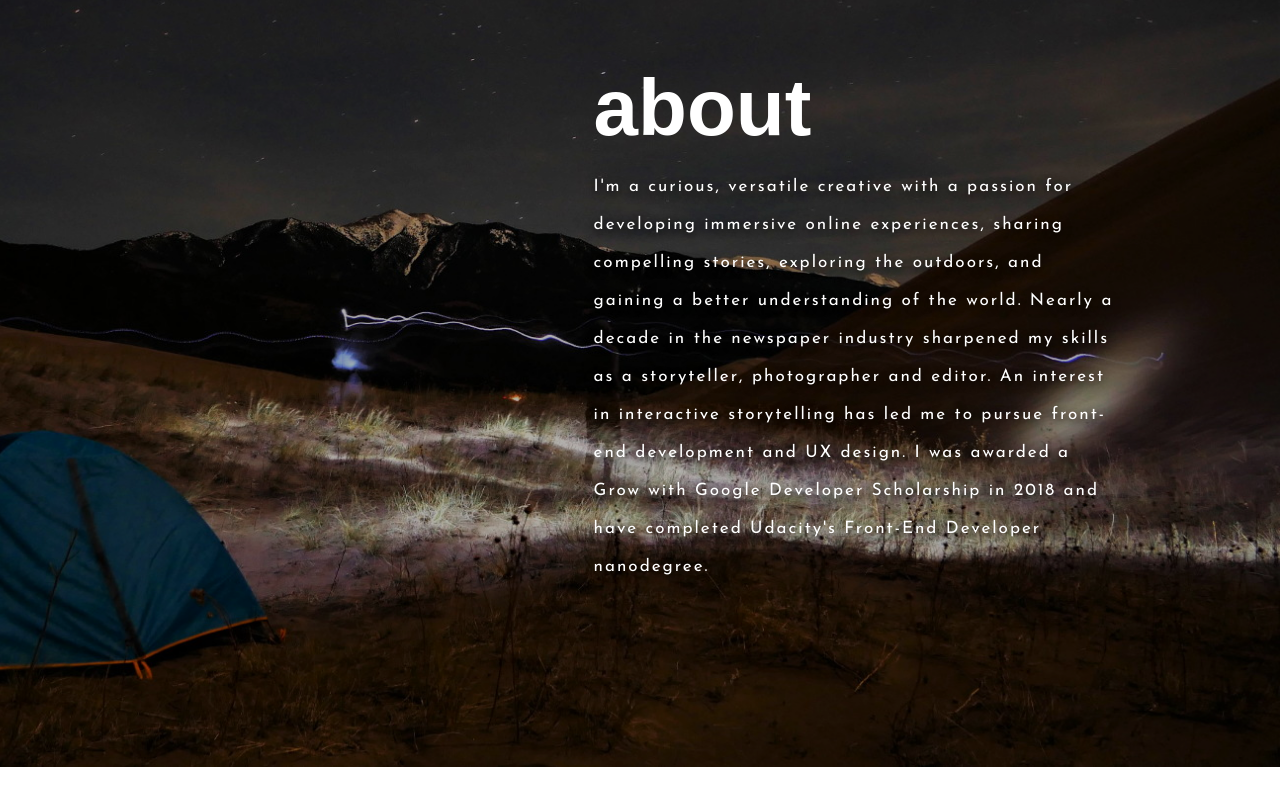
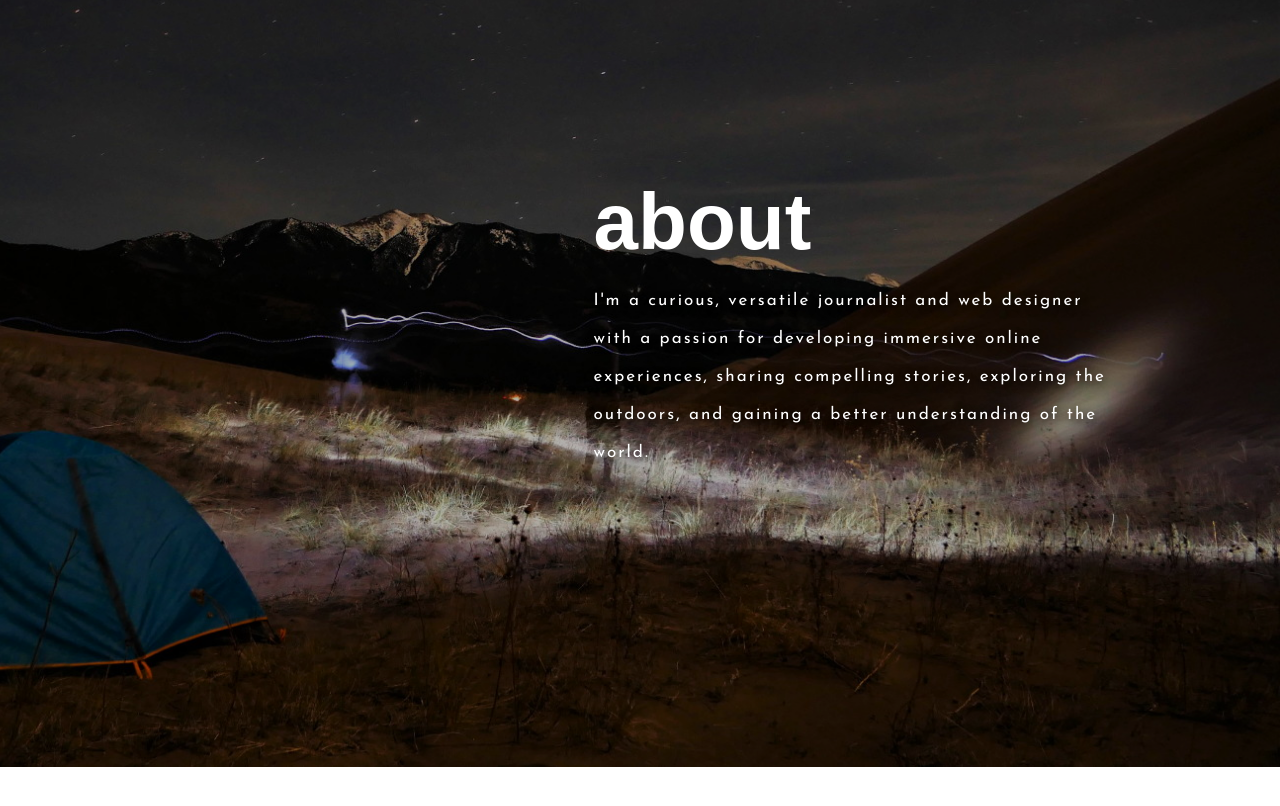
Before and after one commit to mattdahlseid/mattdahlseid.github.io, a website: page index.html in a window 1280 px wide. Shown: the part 993-1799 px from the top of the page. Drawn offline with nearby package versions, Linux system fonts and the light colour scheme.

Commit message:
edit: about bio shortened

```diff
--- a/index.html
+++ b/index.html
@@ -60,7 +60,7 @@
                     About
                 </div>
                 <div class="bio__text">
-                    I'm a curious, versatile creative with a passion for developing immersive online experiences, sharing compelling stories, exploring the outdoors, and gaining a better understanding of the world. Nearly a decade in the newspaper industry sharpened my skills as a storyteller, photographer and editor. An interest in interactive storytelling has led me to pursue front-end development and UX design. I was awarded a Grow with Google Developer Scholarship in 2018 and have completed Udacity's Front-End Developer nanodegree.
+                    I'm a curious, versatile journalist and web designer with a passion for developing immersive online experiences, sharing compelling stories, exploring the outdoors, and gaining a better understanding of the world.
                 </div>
             </div>
         </section>
```
